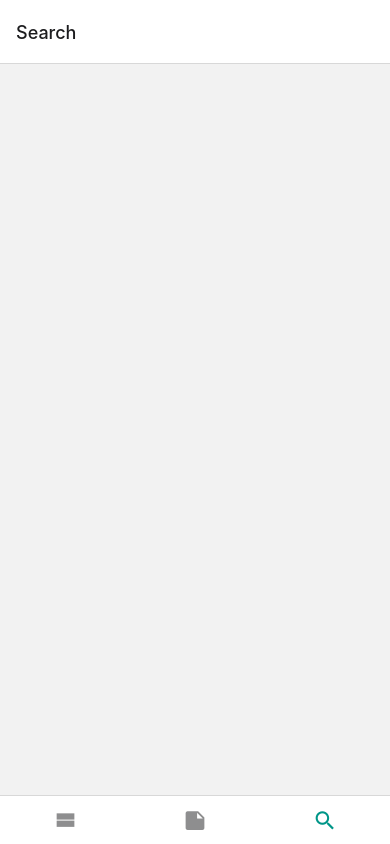
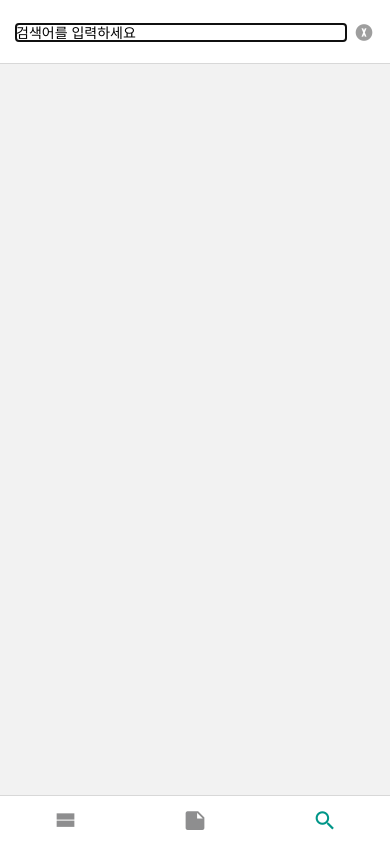
Before and after one commit to zitoyeo/Daylog, a React Native app: screen /Search in a window 390 px wide. Built offline with nearby package versions, Linux system fonts and the light colour scheme.

Commit message:
create SearchContext & SearchHeader & Empty SearchResult

```diff
--- a/App.js
+++ b/App.js
@@ -3,13 +3,16 @@
 import RootStack from "./screens/RootStack";
 import { LogContextProvider } from "./context/LogContext";
 import "react-native-get-random-values";
+import { SearchContextProvieder } from "./context/SearchContext";
 
 function App() {
   return (
     <NavigationContainer>
-      <LogContextProvider>
-        <RootStack />
-      </LogContextProvider>
+      <SearchContextProvieder>
+        <LogContextProvider>
+          <RootStack />
+        </LogContextProvider>
+      </SearchContextProvieder>
     </NavigationContainer>
   );
 }
--- /dev/null
+++ b/components/EmptySearchResult.js
@@ -0,0 +1,29 @@
+import React from "react";
+import { View, Text, StyleSheet } from "react-native";
+
+const messages = {
+  NOT_FOUND: "검색 결과가 없습니다.",
+  EMPTY_KEYWORD: "검색어를 입력하세요",
+};
+
+function EmptySearchResult({ type }) {
+  return (
+    <View style={styles.block}>
+      <Text style={styles.text}>{messages[type]}</Text>
+    </View>
+  );
+}
+
+const styles = StyleSheet.create({
+  block: {
+    flex: 1,
+    alignItems: "center",
+    justifyContent: "center",
+  },
+  text: {
+    color: "#9e9e9e",
+    fontSize: 16,
+  },
+});
+
+export default EmptySearchResult;
--- a/components/FeedList.js
+++ b/components/FeedList.js
@@ -4,12 +4,18 @@
 
 function FeedList({ logs, onScrolledToBottom }) {
   const onScroll = (e) => {
+    if (!onScrolledToBottom) {
+      return;
+    }
     //스크롤 움직일 때마다 바닥과 가까워지고 멀어지고 값을 측정
     const { contentSize, layoutMeasurement, contentOffset } = e.nativeEvent;
     const distanceFromBottom =
       contentSize.height - layoutMeasurement.height - contentOffset.y;
 
-    if (distanceFromBottom < 72) {
+    if (
+      contentSize.height > layoutMeasurement.height &&
+      distanceFromBottom < 72
+    ) {
       onScrolledToBottom(true);
     } else {
       onScrolledToBottom(false);
--- a/components/FeedListItem.js
+++ b/components/FeedListItem.js
@@ -2,6 +2,7 @@
 import { Platform, Pressable, StyleSheet, Text } from "react-native";
 import { format, formatDistanceToNow } from "date-fns";
 import { ko } from "date-fns/locale";
+import { useNavigation } from "@react-navigation/native";
 
 function formatDate(date) {
   const d = new Date(date);
@@ -29,6 +30,13 @@
 
 function FeedListItem({ log }) {
   const { title, body, date } = log; // 사용자가 편하게 객체 구조 분해 할당
+  const navigation = useNavigation();
+
+  const onPress = () => {
+    navigation.navigate("Write", {
+      log,
+    });
+  };
 
   return (
     <Pressable
@@ -37,6 +45,7 @@
         Platform.OS === "ios" && pressed && { backgroundColor: "#efefef" },
       ]}
       android_ripple={{ color: "#ededed" }}
+      onPress={onPress}
     >
       <Text style={styles.date}>{formatDate(date)}</Text>
       <Text style={styles.title}>{title}</Text>
--- a/components/FloatingWriteButton.js
+++ b/components/FloatingWriteButton.js
@@ -12,9 +12,11 @@
   const animation = useRef(new Animated.Value(0)).current;
 
   useEffect(() => {
-    Animated.timing(animation, {
+    Animated.spring(animation, {
       toValue: hidden ? 1 : 0,
       useNativeDriver: true,
+      tension: 45,
+      friction: 5,
     }).start();
   }, [animation, hidden]);
 
--- /dev/null
+++ b/components/SearchHeader.js
@@ -0,0 +1,48 @@
+import React, { useContext } from "react";
+import {
+  StyleSheet,
+  Pressable,
+  useWindowDimensions,
+  View,
+  TextInput,
+} from "react-native";
+import Icon from "react-native-vector-icons/MaterialCommunityIcons";
+import SearchContext from "../context/SearchContext";
+
+function SearchHeader() {
+  const { width } = useWindowDimensions();
+  const { keyword, onChangeText } = useContext(SearchContext);
+
+  return (
+    <View style={[styles.block, { width: width - 32 }]}>
+      <TextInput
+        style={styles.input}
+        placeholder="검색어를 입력하세요"
+        value={keyword}
+        onChangeText={onChangeText}
+        autoFocus
+      />
+      <Pressable
+        style={({ pressed }) => [styles.button, pressed && { opacity: 0.5 }]}
+        onPress={() => onChangeText("")}
+      >
+        <Icon name="alpha-x-circle" size={20} color="#9e9e9e" />
+      </Pressable>
+    </View>
+  );
+}
+
+const styles = StyleSheet.create({
+  block: {
+    flexDirection: "row",
+    alignItems: "center",
+  },
+  input: {
+    flex: 1,
+  },
+  button: {
+    marginLeft: 8,
+  },
+});
+
+export default SearchHeader;
--- a/components/WriteHeader.js
+++ b/components/WriteHeader.js
@@ -3,7 +3,7 @@
 import { StyleSheet, View } from "react-native";
 import TransparentCircleButton from "./TransparentCircleButton";
 
-function WriteHeader({ onSave }) {
+function WriteHeader({ onSave, onAskRemove, isEditing }) {
   const navigation = useNavigation();
   const onGoBack = () => {
     navigation.pop();
@@ -18,11 +18,15 @@
         />
       </View>
       <View style={styles.buttons}>
-        <TransparentCircleButton
-          name="delete-forever"
-          color="#ef5350"
-          hasMarginRight
-        />
+        {isEditing && (
+          <TransparentCircleButton
+            name="delete-forever"
+            color="#ef5350"
+            hasMarginRight
+            onPress={onAskRemove}
+          />
+        )}
+
         <TransparentCircleButton
           name="check"
           color="#009688"
--- a/context/LogContext.js
+++ b/context/LogContext.js
@@ -26,8 +26,22 @@
     setLogs([log, ...logs]);
   };
 
+  const onModify = (modified) => {
+    //logs 배열에 순회해 id가 일치하면 log를 교체하고 그렇지 않으면 유지
+
+    const nextLogs = logs.map((log) =>
+      log.id === modified.id ? modified : log
+    );
+    setLogs(nextLogs);
+  };
+
+  const onRemove = (id) => {
+    const nextLogs = logs.filter((log) => log.id !== id);
+    setLogs(nextLogs);
+  };
+
   return (
-    <LogContext.Provider value={{ logs, onCreate }}>
+    <LogContext.Provider value={{ logs, onCreate, onModify, onRemove }}>
       {children}
     </LogContext.Provider>
   );
--- /dev/null
+++ b/context/SearchContext.js
@@ -0,0 +1,15 @@
+import React, { createContext, useState } from "react";
+
+const SearchContext = createContext();
+
+export function SearchContextProvieder({ children }) {
+  const [keyword, onChangeText] = useState("");
+
+  return (
+    <SearchContext.Provider value={{ keyword, onChangeText }}>
+      {children}
+    </SearchContext.Provider>
+  );
+}
+
+export default SearchContext;
--- a/screens/MainTab.js
+++ b/screens/MainTab.js
@@ -3,6 +3,7 @@
 import FeedsScreen from "./FeedsScreen";
 import CalendarScreen from "./CalenderScreen";
 import SearchScreen from "./SearchScreen";
+import SearchHeader from "../components/SearchHeader";
 import Icon from "react-native-vector-icons/MaterialCommunityIcons";
 
 const Tab = createBottomTabNavigator();
@@ -40,6 +41,7 @@
           tabBarIcon: ({ color, size }) => (
             <Icon name="magnify" size={size} color={color} />
           ),
+          headerTitle: () => <SearchHeader />,
         }}
       />
     </Tab.Navigator>
--- a/screens/SearchScreen.js
+++ b/screens/SearchScreen.js
@@ -1,12 +1,40 @@
-import React from "react";
-import { StyleSheet, View } from "react-native";
+import React, { useContext } from "react";
+import { StyleSheet, View, Text } from "react-native";
+import EmptySearchResult from "../components/EmptySearchResult";
+import FeedList from "../components/FeedList";
+import LogContext from "../context/LogContext";
+import SearchContext from "../context/SearchContext";
 
-function SearchScreen() {
-  return <View style={styles.block} />;
+function SearchScreen({ navigation }) {
+  const { keyword } = useContext(SearchContext);
+  const { logs } = useContext(LogContext);
+
+  const filtered =
+    keyword === ""
+      ? []
+      : logs.filter((log) =>
+          [log.title, log.body].some((text) => text.includes(keyword))
+        );
+
+  if (keyword === "") {
+    return <EmptySearchResult type="EMPTY_KEYWORLD" />;
+  }
+
+  if (filtered.length === 0) {
+    return <EmptySearchResult type="NOT_FOUND" />;
+  }
+
+  return (
+    <View style={styles.block}>
+      <FeedList logs={filtered} />
+    </View>
+  );
 }
 
 const styles = StyleSheet.create({
-  block: {},
+  block: {
+    flex: 1,
+  },
 });
 
 export default SearchScreen;
--- a/screens/WriteScreen.js
+++ b/screens/WriteScreen.js
@@ -1,6 +1,11 @@
 import { useNavigation } from "@react-navigation/native";
 import React, { useState, useContext } from "react";
-import { StyleSheet, Platform, KeyboardAvoidingView } from "react-native";
+import {
+  StyleSheet,
+  Platform,
+  KeyboardAvoidingView,
+  Alert,
+} from "react-native";
 import { SafeAreaView } from "react-native-safe-area-context";
 import WriteHeader from "../components/WriteHeader";
 import WrtieEditor from "../components/WriteEditor";
@@ -9,19 +14,53 @@
 //textinput에서 enter를 여러번 치면 화면에서 기본적으로 보여줄 수 있는 줄 수 를 초과하면 안드로이드는 별 문제없지만
 // ios의 경우 하단 내용이 잘리기 때문에 keyboardavoidingview로 내부의 내용을 감싸야 함.
 
-function WriteScreen() {
-  const [title, setTitle] = useState("");
-  const [body, setBody] = useState("");
+function WriteScreen({ route }) {
+  const log = route.params?.log; // log의 param값 받아오기
+
+  const [title, setTitle] = useState(log?.title ?? "");
+  const [body, setBody] = useState(log?.body ?? "");
   const navigation = useNavigation();
 
-  const { onCreate } = useContext(LogContext);
+  const { onCreate, onModify, onRemove } = useContext(LogContext);
+
+  const onAskRemove = () => {
+    Alert.alert(
+      "삭제",
+      "정말로 삭제하시겠습니까?",
+      [
+        { text: "취소", style: "cancel" },
+        {
+          text: "삭제",
+          onPress: () => {
+            onRemove(log?.id);
+            navigation.pop();
+          },
+          style: "destructive",
+        },
+      ],
+      {
+        cancelable: true,
+      }
+    );
+  };
+
   const onSave = () => {
+    if (log) {
+      onModify({
+        id: log.id,
+        date: log.date,
+        title,
+        body,
+      });
+    } else {
       onCreate({
         title,
         body,
         //날짜를 문자열로 변환
         date: new Date().toISOString(),
       });
+    }
+
     navigation.pop();
   };
 
@@ -31,7 +70,11 @@
         style={styles.avoidingView}
         behavior={Platform.OS === "ios" ? "padding" : undefined}
       >
-        <WriteHeader onSave={onSave} />
+        <WriteHeader
+          onSave={onSave}
+          onAskRemove={onAskRemove}
+          isEditing={!!log}
+        />
         <WrtieEditor
           title={title}
           body={body}
```
Lines whose indentation alone changed are shown as unchanged.
